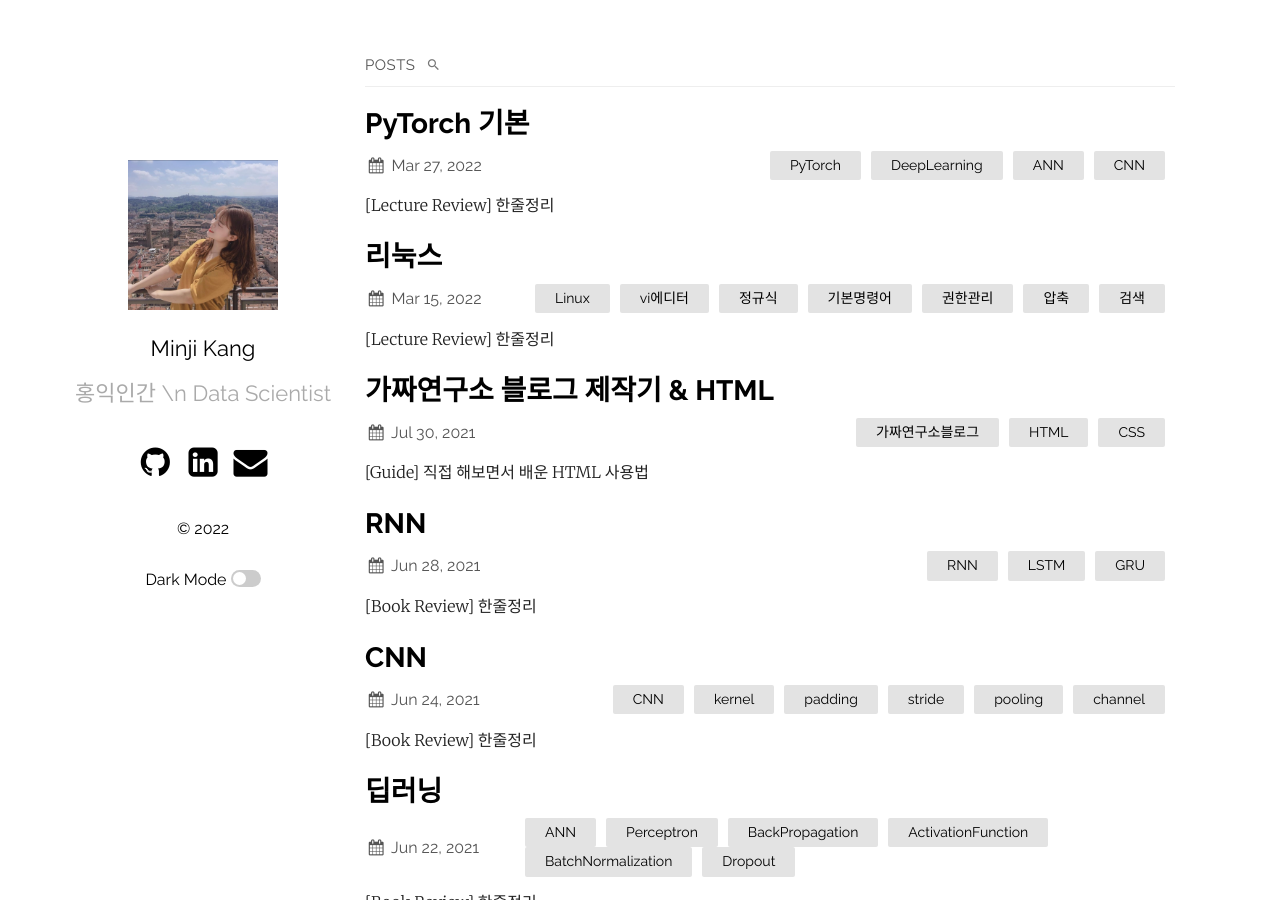
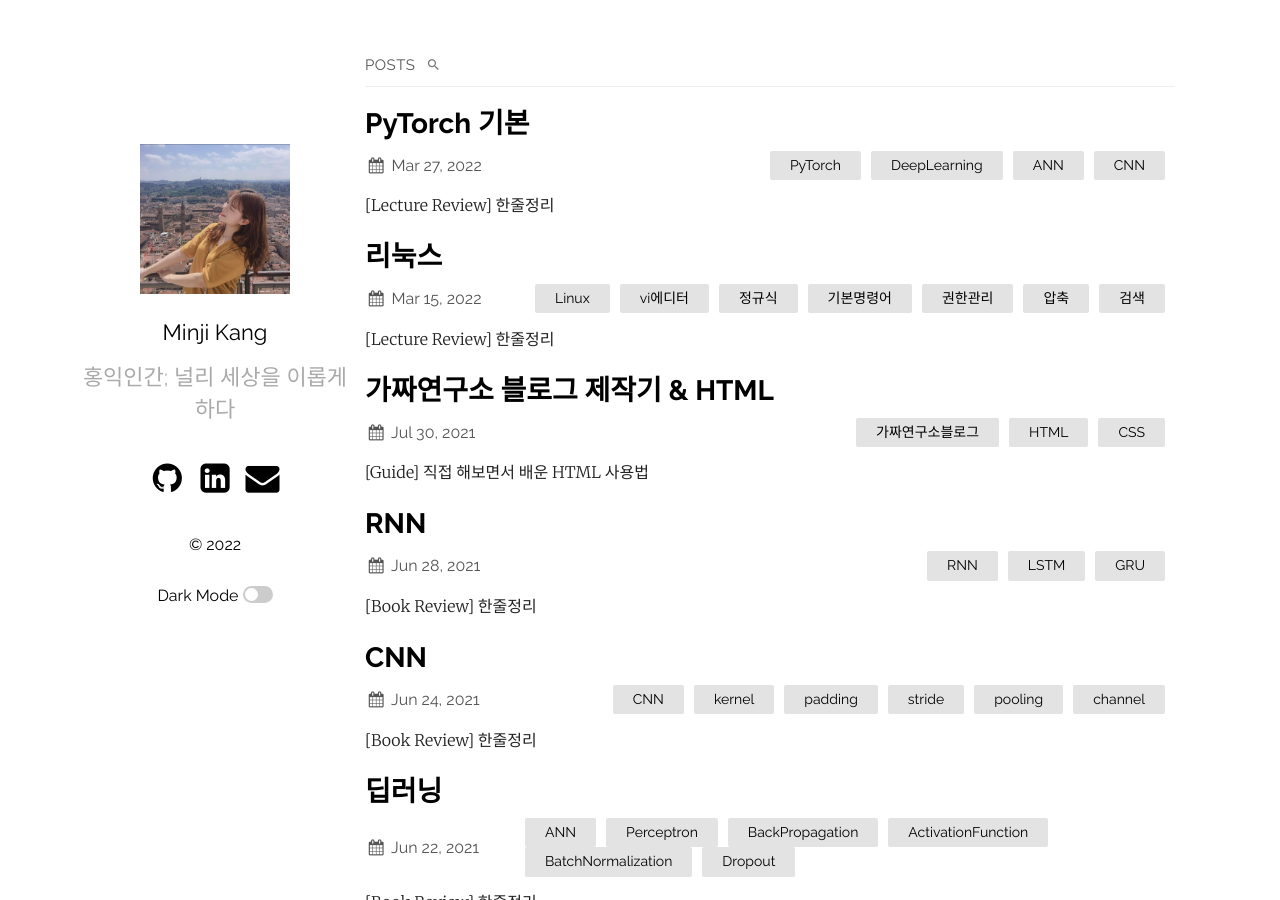
Before and after one commit to mmminji/mmminji.github.io, a Jekyll site: the page built from index.md, in a window 1280 px wide and 900 px high. Built offline with Jekyll 4.4.1, drawn with Linux system fonts in a browser that asks for light colours.

Commit message:
update profile

```diff
--- a/_config.yml
+++ b/_config.yml
@@ -14,7 +14,7 @@ sass:
   sass_dir: _sass
 plainwhite:
   name: Minji Kang
-  tagline: 홍익인간 \n Data Scientist
+  tagline: 홍익인간; 널리 세상을 이롭게 하다
   date_format: "%b %-d, %Y"
   sitemap: true # set to true to generate sitemap.xml content
   search: true # set to true to enable searchbar
```
